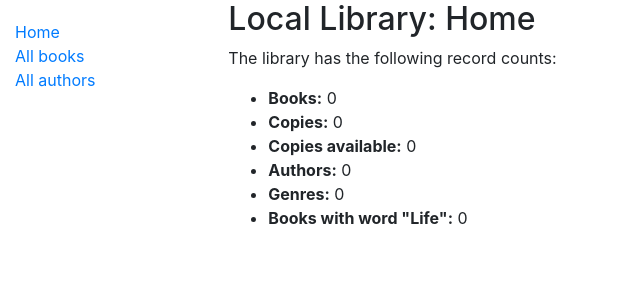
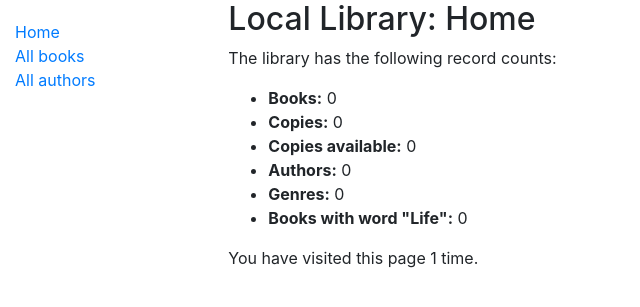
Before and after one commit to masmagit/sandbox-library, a Django app: page /catalog/ in a window 1280 px wide. Shown: the top 307 px of the page, without its empty margins (0-640 px from the left). Run offline with Django 3.2, Linux system fonts and the light colour scheme; data that the repository does not hold is empty.

Commit message:
part 7 completed

```diff
--- a/catalog/templates/catalog/index.html
+++ b/catalog/templates/catalog/index.html
@@ -15,4 +15,6 @@
     <li><strong>Genres:</strong> {{ num_genres }}</li>
     <li><strong>Books with word "{{ num_books_word.0 }}":</strong> {{ num_books_word.1 }}</li>
   </ul>
+
+  <p>You have visited this page {{ num_visits }} time{{ num_visits|pluralize }}.</p>
 {% endblock %}
--- a/catalog/views.py
+++ b/catalog/views.py
@@ -42,6 +42,11 @@ class AuthorDetailView(generic.DetailView):
 
 def index(request):
     """View function for home page of site."""
+    if request.session.test_cookie_worked():
+        request.session.delete_test_cookie()
+    else:
+        request.session.set_test_cookie()
+
     # Generate counts of some of the main objects
     num_books = Book.objects.all().count()
     num_instances = BookInstance.objects.all().count()
@@ -52,6 +57,10 @@ def index(request):
     word = "Life"
     num_books_word = Book.objects.filter(title__icontains=word).count()
 
+    # Number of visits to this view, as counted in the session variable.
+    num_visits = request.session.get('num_visits', 1)
+    request.session['num_visits'] = num_visits + 1
+
     context = {
         'num_books': num_books,
         'num_instances': num_instances,
@@ -59,6 +68,7 @@ def index(request):
         'num_authors': num_authors,
         'num_genres': num_genres,
         'num_books_word': (word, num_books_word),
+        'num_visits': num_visits,
     }
 
     return render(request, 'catalog/index.html', context=context)
```
